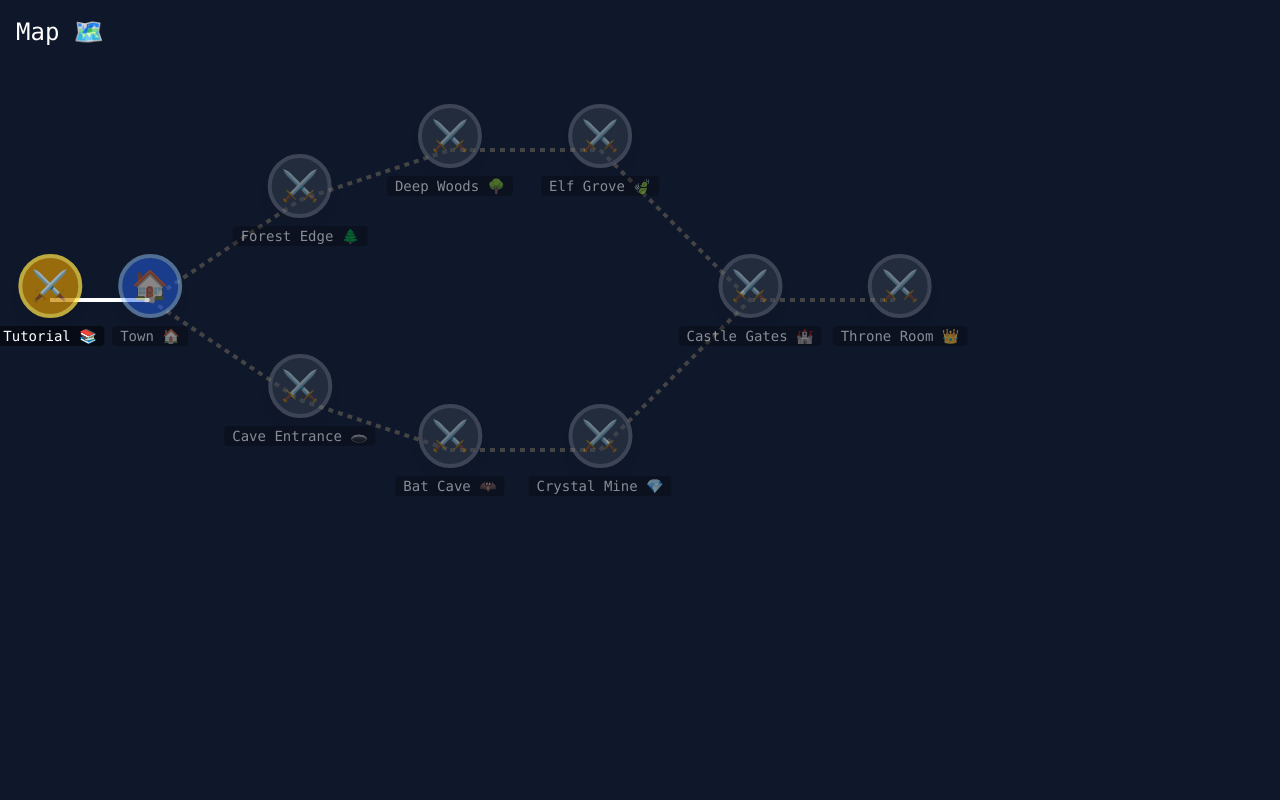
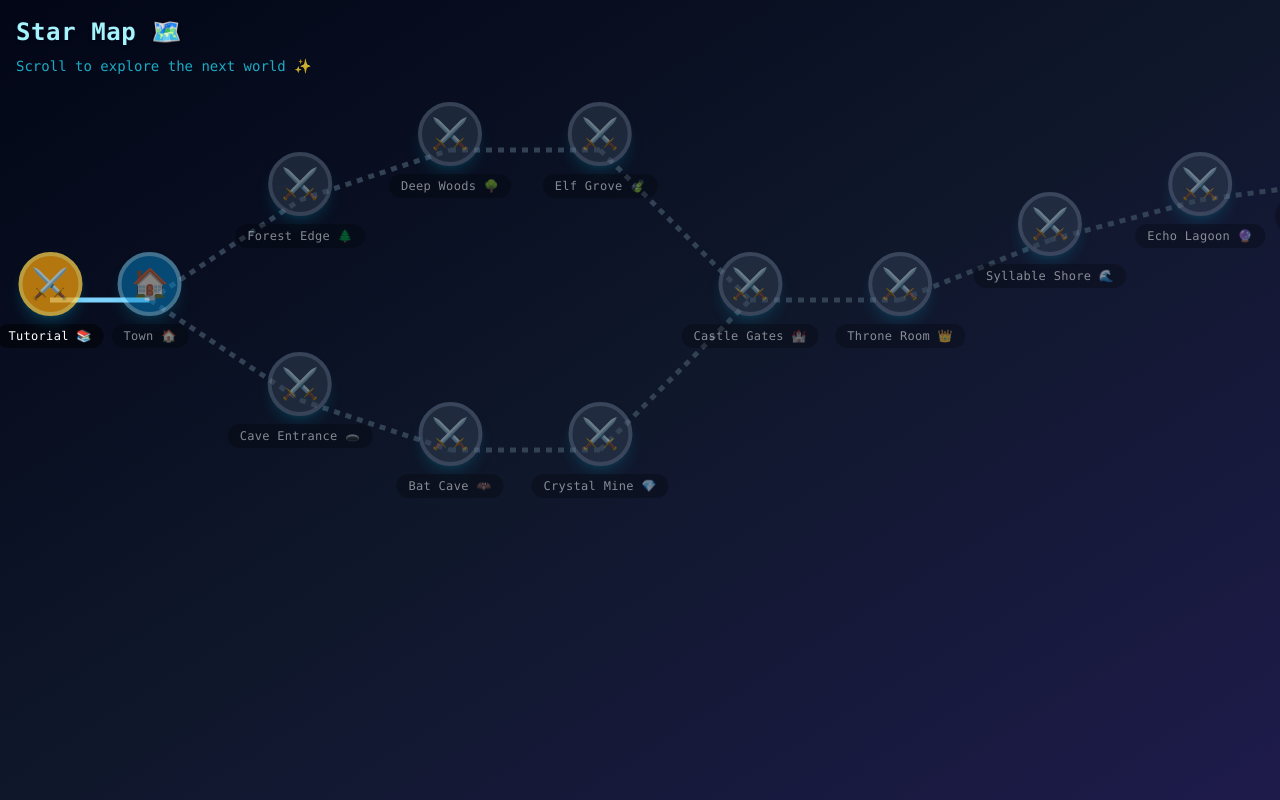
Before and after one commit to Hoijof/dante-game, a Next.js app: page / in a window 1280 px wide. Built offline with nearby package versions, Linux system fonts and the light colour scheme.

Commit message:
Add syllable world and town upgrades

```diff
--- a/app/components/MapView.tsx
+++ b/app/components/MapView.tsx
@@ -13,11 +13,15 @@ export const MapView: React.FC<MapViewProps> = ({ levels, playerState, onSelectL
   // level.nextLevels contains IDs.
 
   return (
-    <div className="relative w-full h-full bg-slate-900 overflow-hidden text-white font-mono">
-      <div className="absolute top-4 left-4 text-2xl">
-        Map 🗺️
+    <div className="relative w-full h-full bg-gradient-to-br from-slate-950 via-slate-900 to-indigo-950 overflow-auto text-white font-mono">
+      <div className="absolute top-4 left-4 text-2xl font-bold tracking-wide text-cyan-200 drop-shadow">
+        Star Map 🗺️
+      </div>
+      <div className="absolute top-14 left-4 text-sm text-cyan-400/80">
+        Scroll to explore the next world ✨
       </div>
 
+      <div className="relative min-w-[1500px] min-h-full">
         {/* SVG Layer for paths */}
         <svg className="absolute top-0 left-0 w-full h-full pointer-events-none">
           {levels.map(level => (
@@ -36,9 +40,9 @@ export const MapView: React.FC<MapViewProps> = ({ levels, playerState, onSelectL
                   y1={level.position.y}
                   x2={target.position.x}
                   y2={target.position.y}
-                stroke={isUnlocked ? "#FFF" : "#444"}
-                strokeWidth="4"
-                strokeDasharray={isUnlocked ? "" : "5,5"}
+                  stroke={isUnlocked ? "#7dd3fc" : "#334155"}
+                  strokeWidth="5"
+                  strokeDasharray={isUnlocked ? "" : "6,6"}
                 />
               );
             })
@@ -62,23 +66,24 @@ export const MapView: React.FC<MapViewProps> = ({ levels, playerState, onSelectL
               style={{ left: level.position.x, top: level.position.y }}
             >
               <div className={`
-              w-16 h-16 rounded-full flex items-center justify-center border-4 text-3xl shadow-lg
+                w-16 h-16 rounded-full flex items-center justify-center border-4 text-3xl shadow-lg shadow-cyan-500/30 ring-2 ring-transparent
                 ${isTown
-                ? 'bg-blue-600 border-blue-300'
+                  ? 'bg-sky-600 border-sky-300 ring-sky-400/60'
                   : isCompleted
-                  ? 'bg-green-600 border-green-300'
+                    ? 'bg-emerald-600 border-emerald-300 ring-emerald-400/60'
                     : isUnlocked
-                    ? 'bg-yellow-600 border-yellow-300 animate-pulse'
-                    : 'bg-gray-700 border-gray-500'}
+                      ? 'bg-amber-500 border-amber-300 animate-pulse ring-amber-400/60'
+                      : 'bg-slate-700 border-slate-500'}
               `}>
                 {isTown ? '🏠' : (isCompleted ? '⭐' : '⚔️')}
               </div>
-            <div className="mt-2 bg-black/50 px-2 rounded text-sm text-center">
+              <div className="mt-2 bg-black/50 px-3 py-1 rounded-full text-xs text-center tracking-wide">
                 {level.name}
               </div>
             </button>
           );
         })}
       </div>
+    </div>
   );
 };
--- a/app/data/items.ts
+++ b/app/data/items.ts
@@ -2,6 +2,9 @@ import { Upgrade, Quest } from '../types/progress';
 
 export const SHOP_UPGRADES: Upgrade[] = [
     { id: 'HEALTH_BOOST_1', type: 'HEALTH_BOOST', cost: 100, name: '❤️ Max Health +1', description: 'Increases your base health permanently.' },
+    { id: 'TOWN_UPGRADE_1', type: 'TOWN_UPGRADE', cost: 150, name: '🏘️ Town Square', description: 'Level up the town to unlock better rewards.' },
+    { id: 'TOWN_UPGRADE_2', type: 'TOWN_UPGRADE', cost: 300, name: '🏰 Hero Guild', description: 'Improve town services for bigger payouts.' },
+    { id: 'TOWN_UPGRADE_3', type: 'TOWN_UPGRADE', cost: 600, name: '✨ Crystal Bazaar', description: 'The town glows. Rewards keep scaling.' },
     { id: 'AUTO_LETTER_A', type: 'AUTO_LETTER', target: 'A', cost: 50, name: '🤖 Auto-A', description: 'Automatically targets "A" enemies.' },
     { id: 'AUTO_LETTER_S', type: 'AUTO_LETTER', target: 'S', cost: 60, name: '🤖 Auto-S', description: 'Automatically targets "S" enemies.' },
     { id: 'AUTO_LETTER_D', type: 'AUTO_LETTER', target: 'D', cost: 70, name: '🤖 Auto-D', description: 'Automatically targets "D" enemies.' },
--- a/app/data/levels.ts
+++ b/app/data/levels.ts
@@ -9,6 +9,9 @@ const MEDIUM_1 = [...MEDIUM_LETTERS.slice(0, 10)]; // Subset
 const MEDIUM_2 = MEDIUM_LETTERS;
 const HARD_1 = [...MEDIUM_LETTERS, 'Q', 'W', 'E', 'R'];
 const HARD_2 = HARD_LETTERS;
+const SYLLABLES_1 = ['CA', 'CE', 'CI', 'CO', 'CU', 'TA', 'TE', 'TI', 'TO', 'TU'];
+const SYLLABLES_2 = [...SYLLABLES_1, 'PA', 'PE', 'PI', 'PO', 'PU', 'LA', 'LE', 'LI', 'LO', 'LU'];
+const SYLLABLES_3 = [...SYLLABLES_2, 'MA', 'ME', 'MI', 'MO', 'MU', 'SA', 'SE', 'SI', 'SO', 'SU'];
 
 export const GAME_LEVELS: MapNode[] = [
     {
@@ -64,7 +67,7 @@ export const GAME_LEVELS: MapNode[] = [
         description: 'They move faster!',
         difficulty: 2.0,
         letters: MEDIUM_1,
-        winCondition: { type: 'SURVIVE_TIME', value: 45 },
+        winCondition: { type: 'KILL_COUNT', value: 18 },
         rewardGold: 100,
         nextLevels: ['level-5'],
         position: { x: 600, y: 150 }
@@ -99,7 +102,7 @@ export const GAME_LEVELS: MapNode[] = [
         description: 'Shiny but dangerous.',
         difficulty: 2.2,
         letters: MEDIUM_1,
-        winCondition: { type: 'SURVIVE_TIME', value: 45 },
+        winCondition: { type: 'KILL_COUNT', value: 22 },
         rewardGold: 110,
         nextLevels: ['level-5'],
         position: { x: 600, y: 450 }
@@ -123,9 +126,44 @@ export const GAME_LEVELS: MapNode[] = [
         description: 'Defeat the Boss!',
         difficulty: 4.0,
         letters: HARD_1,
-        winCondition: { type: 'SURVIVE_TIME', value: 60 },
+        winCondition: { type: 'KILL_COUNT', value: 40 },
         rewardGold: 300,
+        nextLevels: ['world-2-1'],
+        position: { x: 900, y: 300 }
+    },
+
+    // World 2: Syllable Realm
+    {
+        id: 'world-2-1',
+        name: 'Syllable Shore 🌊',
+        description: 'Two-letter syllables arrive.',
+        difficulty: 4.4,
+        letters: SYLLABLES_1,
+        winCondition: { type: 'KILL_COUNT', value: 25 },
+        rewardGold: 220,
+        nextLevels: ['world-2-2'],
+        position: { x: 1050, y: 240 }
+    },
+    {
+        id: 'world-2-2',
+        name: 'Echo Lagoon 🔮',
+        description: 'Chain the syllables.',
+        difficulty: 4.9,
+        letters: SYLLABLES_2,
+        winCondition: { type: 'KILL_COUNT', value: 30 },
+        rewardGold: 260,
+        nextLevels: ['world-2-3'],
+        position: { x: 1200, y: 200 }
+    },
+    {
+        id: 'world-2-3',
+        name: 'Temple of Sounds 🏛️',
+        description: 'Master the rhythm.',
+        difficulty: 5.5,
+        letters: SYLLABLES_3,
+        winCondition: { type: 'KILL_COUNT', value: 38 },
+        rewardGold: 320,
         nextLevels: [],
-        position: { x: 900, y: 300 }
+        position: { x: 1350, y: 180 }
     }
 ];
--- a/app/hooks/useGameEngine.ts
+++ b/app/hooks/useGameEngine.ts
@@ -69,6 +69,7 @@ export const useGameEngine = (
 
   // Keep track of killed letters for quest updates
   const killedLettersRef = useRef<string[]>([]);
+  const inputBufferRef = useRef<string>('');
 
   useEffect(() => {
     if (typeof window !== 'undefined') {
@@ -345,7 +346,8 @@ export const useGameEngine = (
         ctx.stroke();
 
         ctx.fillStyle = '#FFF';
-        ctx.font = `bold ${Math.floor(enemy.size * 1.2)}px Mono`;
+        const fontScale = enemy.letter.length > 1 ? 0.9 : 1.2;
+        ctx.font = `bold ${Math.floor(enemy.size * fontScale)}px Mono`;
         ctx.textAlign = 'center';
         ctx.textBaseline = 'middle';
         ctx.fillText(enemy.letter, enemy.x, enemy.y);
@@ -412,6 +414,7 @@ export const useGameEngine = (
           particles: []
       };
       killedLettersRef.current = [];
+      inputBufferRef.current = '';
 
       setUiState({
           status: 'PLAYING',
@@ -467,9 +470,24 @@ export const useGameEngine = (
                 return;
             }
 
-            const enemyIndex = gameStateRef.current.enemies.findIndex(e => e.letter === char);
-            if (enemyIndex !== -1) {
-                killEnemy(enemyIndex);
+            if (e.key.length === 1 && /[a-z]/i.test(e.key)) {
+                inputBufferRef.current = `${inputBufferRef.current}${char}`.slice(-2);
+                const buffer = inputBufferRef.current;
+
+                const syllableIndex = gameStateRef.current.enemies.findIndex(
+                  e => e.letter.length === 2 && e.letter === buffer
+                );
+                if (syllableIndex !== -1) {
+                    killEnemy(syllableIndex);
+                    return;
+                }
+
+                const enemyIndex = gameStateRef.current.enemies.findIndex(
+                  e => e.letter.length === 1 && e.letter === char
+                );
+                if (enemyIndex !== -1) {
+                    killEnemy(enemyIndex);
+                }
             }
         } else if (gameStateRef.current.status === 'PAUSED') {
             if (e.key === 'Escape') {
--- a/app/hooks/usePlayerProgress.ts
+++ b/app/hooks/usePlayerProgress.ts
@@ -41,6 +41,19 @@ export const usePlayerProgress = () => {
       if (prev.gold < upgrade.cost) return prev;
       if (prev.upgrades.includes(upgrade.id)) return prev;
 
+      if (upgrade.type === 'TOWN_UPGRADE') {
+        const upgradeLevel = Number(upgrade.id.split('_').pop());
+        const expectedLevel = prev.townLevel + 1;
+        if (!Number.isFinite(upgradeLevel) || upgradeLevel !== expectedLevel) return prev;
+
+        return {
+          ...prev,
+          gold: prev.gold - upgrade.cost,
+          upgrades: [...prev.upgrades, upgrade.id],
+          townLevel: prev.townLevel + 1
+        };
+      }
+
       return {
         ...prev,
         gold: prev.gold - upgrade.cost,
@@ -62,9 +75,11 @@ export const usePlayerProgress = () => {
           if (!newUnlocked.includes(id)) newUnlocked.push(id);
       });
 
+      const townBonus = Math.floor(rewardGold * (prev.townLevel * 0.1));
+
       return {
         ...prev,
-        gold: prev.gold + rewardGold,
+        gold: prev.gold + rewardGold + townBonus,
         completedLevels: newCompleted,
         unlockedLevels: newUnlocked
       };
--- a/app/types/progress.ts
+++ b/app/types/progress.ts
@@ -1,6 +1,6 @@
 export interface Upgrade {
   id: string;
-  type: 'AUTO_LETTER' | 'HEALTH_BOOST';
+  type: 'AUTO_LETTER' | 'HEALTH_BOOST' | 'TOWN_UPGRADE';
   target?: string; // e.g., 'A' for auto-letter
   cost: number;
   name: string; // Symbolic name or icon
@@ -42,6 +42,7 @@ export interface MapNode extends LevelConfig {
 export interface PlayerState {
   gold: number;
   maxHealth: number;
+  townLevel: number;
   completedLevels: string[]; // IDs
   unlockedLevels: string[]; // IDs
   upgrades: string[]; // IDs of purchased upgrades (e.g. "auto-A")
@@ -54,6 +55,7 @@ export interface PlayerState {
 export const INITIAL_PLAYER_STATE: PlayerState = {
     gold: 0,
     maxHealth: 5,
+    townLevel: 0,
     completedLevels: [],
     unlockedLevels: ['level-1'], // Start with Tutorial
     upgrades: [],
```
Also changed, not shown: app/components/GameView.tsx (+25 -25 lines), app/components/TownView.tsx (+39 -10 lines). Lines whose indentation alone changed are shown as unchanged.
